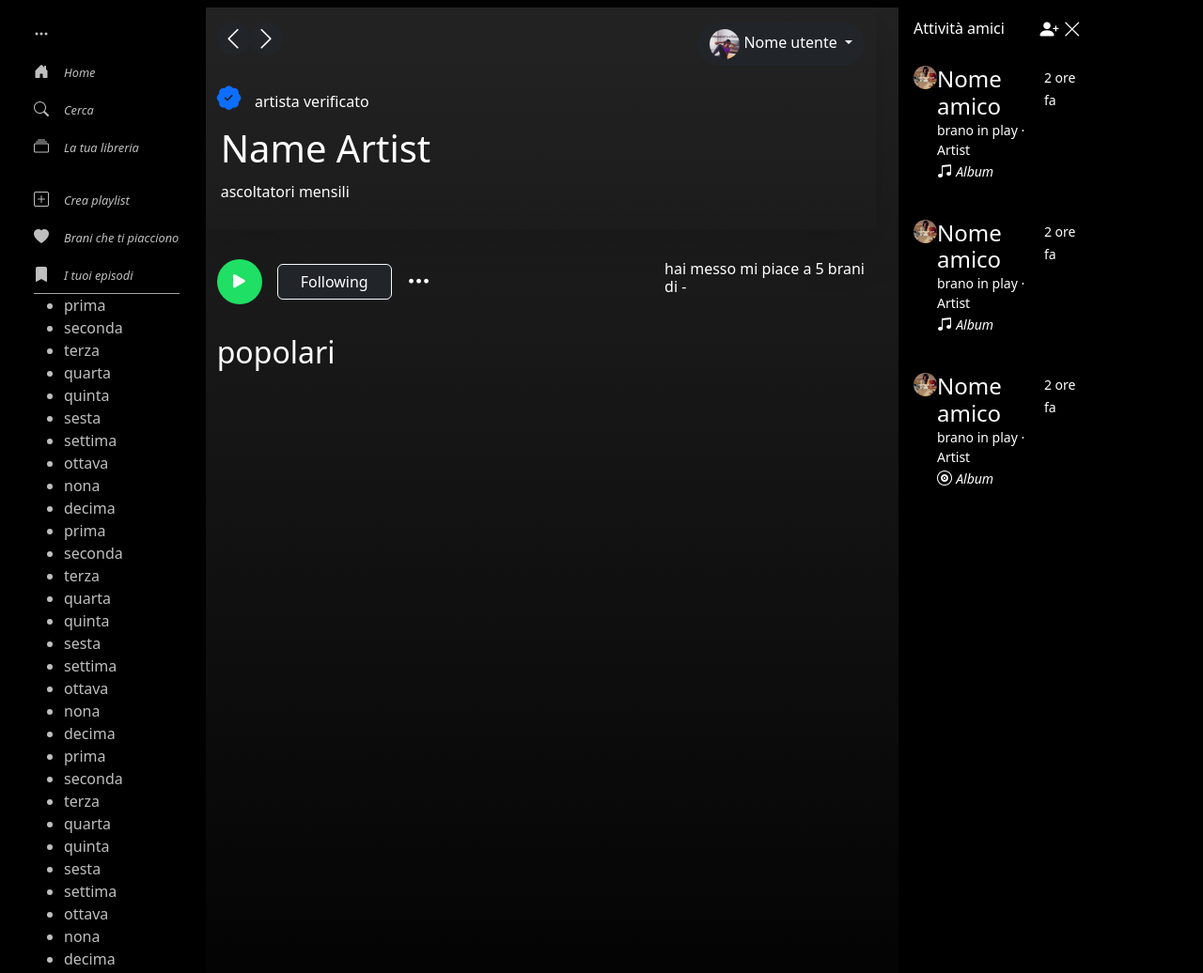
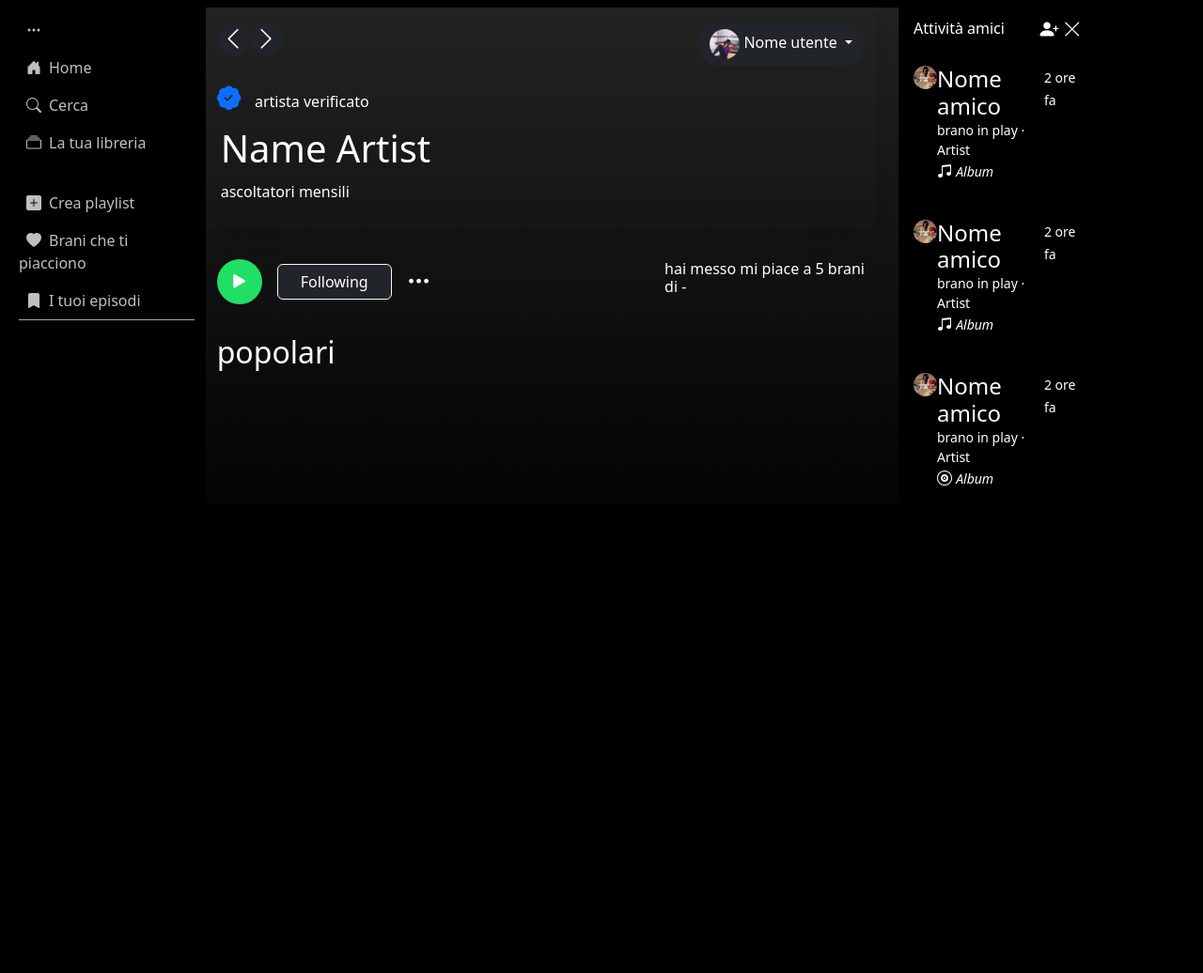
Before and after one commit to GiuseppeCifarelliCode/U2-W4-BW, a plain HTML site: page artistPage.html in a window 1280 px wide. Shown: the whole page at 94% size. After the commit the page ends 800 px from the top, so only its background shows below. Drawn offline with nearby package versions, Linux system fonts and the light colour scheme; no server answers.

Commit message:
modifica

```diff
--- a/artistPage.html
+++ b/artistPage.html
@@ -22,78 +22,73 @@
       <div class="row row-cols-md-3">
         <header class="col col-12 col-md-2 mt-2 mt-md-0">
           <nav
-            class="d-flex justify-content-evenly fixed-bottom mb-3 mb-md-0 py-2 bg-black p-3 opacity-75"
+            class="d-flex justify-content-evenly fixed-bottom bg-black pt-1 opacity-75 mb-md-0"
           >
-            <i class="bi bi-three-dots d-none d-md-block my-md-2"></i>
+            <ul
+              class="navbar-nav me-auto mb-lg-0 d-flex flex-row w-100 justify-content-evenly flex-md-column"
+            >
+              <li class="nav-item d-none d-md-block">
+                <a class="nav-link" aria-current="page" href="#"
+                  ><i class="bi bi-three-dots m-md-2"></i
+                ></a>
+              </li>
+              <li class="nav-item">
+                <a class="nav-link" aria-current="page" href="index.html">
                   <i
-            id="home"  class="bi bi-house-door-fill my-md-2 d-md-inline d-flex flex-column align-items-center"
-              ><span class="d-block d-md-inline ms-md-3">Home</span></i
+                    class="bi bi-house-door-fill m-md-2 d-md-inline d-flex flex-column align-items-center"
+                  ></i
+                  >Home</a
                 >
+              </li>
+              <li class="nav-item">
+                <a class="nav-link active" href="search.html"
+                  ><i
+                    class="bi bi-search m-md-2 d-md-inline d-flex flex-column align-items-center"
+                  ></i
+                  >Cerca</a
+                >
+              </li>
+              <li class="nav-item">
+                <a class="nav-link" href="#"
+                  ><i
+                    class="bi bi-collection m-md-2 d-md-inline d-flex flex-column align-items-center"
+                  ></i
+                  >La tua libreria</a
+                >
+              </li>
+            </ul>
+            <ul
+              class="navbar-nav me-auto mb-lg-0 flex-row w-100 justify-content-evenly flex-md-column mt-4 d-none d-lg-flex border-bottom"
+            >
+              <li class="nav-item">
+                <a class="nav-link" aria-current="page" href="index.html">
                   <i
-              class="bi bi-search my-md-2 d-md-inline d-flex flex-column align-items-center"
-              ><span id="cerca" class="d-block d-md-inline ms-md-3">Cerca</span></i
+                    class="bi bi-plus-square-fill m-md-2 d-md-inline d-flex flex-column align-items-center"
+                  ></i
+                  >Crea playlist</a
                 >
-            <i
-              class="bi bi-collection my-md-2 d-md-inline d-flex flex-column align-items-center"
-              ><span class="d-block d-md-inline ms-md-3"
-                >La tua libreria</span
+              </li>
+              <li class="nav-item">
+                <a class="nav-link active" href="search.html"
+                  ><i
+                    class="bi bi-heart-fill m-md-2 d-md-inline d-flex flex-column align-items-center"
                   ></i
+                  >Brani che ti piacciono</a
                 >
-            <div class="d-none d-lg-flex flex-column mt-3">
-              <i
-                class="bi bi-plus-square my-md-2 d-md-inline d-flex flex-column align-items-center"
-                ><span class="d-block d-md-inline ms-md-3"
-                  >Crea playlist</span
+              </li>
+              <li class="nav-item">
+                <a class="nav-link" href="#"
+                  ><i
+                    class="bi bi-bookmark-fill m-md-2 d-md-inline d-flex flex-column align-items-center"
                   ></i
+                  >I tuoi episodi</a
                 >
-              <i
-                class="bi bi-heart-fill my-md-2 d-md-inline d-flex flex-column align-items-center"
-                ><span class="d-block d-md-inline ms-md-3"
-                  >Brani che ti piacciono</span
-                ></i
-              >
-              <i
-                class="bi bi-bookmark-fill my-md-2 d-md-inline d-flex flex-column align-items-center"
-                ><span class="d-block d-md-inline ms-md-3"
-                  >I tuoi episodi</span
-                ></i
-              >
+              </li>
+            </ul>
+          </nav>
+          <div class="d-none d-lg-flex flex-column" id="playlist-ul">
+            <ul id="list"></ul>
           </div>
-            <div id="playlist" class="d-none d-lg-flex flex-column border-top">
-              <ul>
-                <li>prima</li>
-                <li>seconda</li>
-                <li>terza</li>
-                <li>quarta</li>
-                <li>quinta</li>
-                <li>sesta</li>
-                <li>settima</li>
-                <li>ottava</li>
-                <li>nona</li>
-                <li>decima</li>
-                <li>prima</li>
-                <li>seconda</li>
-                <li>terza</li>
-                <li>quarta</li>
-                <li>quinta</li>
-                <li>sesta</li>
-                <li>settima</li>
-                <li>ottava</li>
-                <li>nona</li>
-                <li>decima</li>
-                <li>prima</li>
-                <li>seconda</li>
-                <li>terza</li>
-                <li>quarta</li>
-                <li>quinta</li>
-                <li>sesta</li>
-                <li>settima</li>
-                <li>ottava</li>
-                <li>nona</li>
-                <li>decima</li>
-              </ul>
-            </div>
-          </nav>
         </header>
         <main id="main" class="col col-12 col-md-7 bg-dark">
            <div class="row row-cols-1 ">
```
Lines whose indentation alone changed are shown as unchanged.
